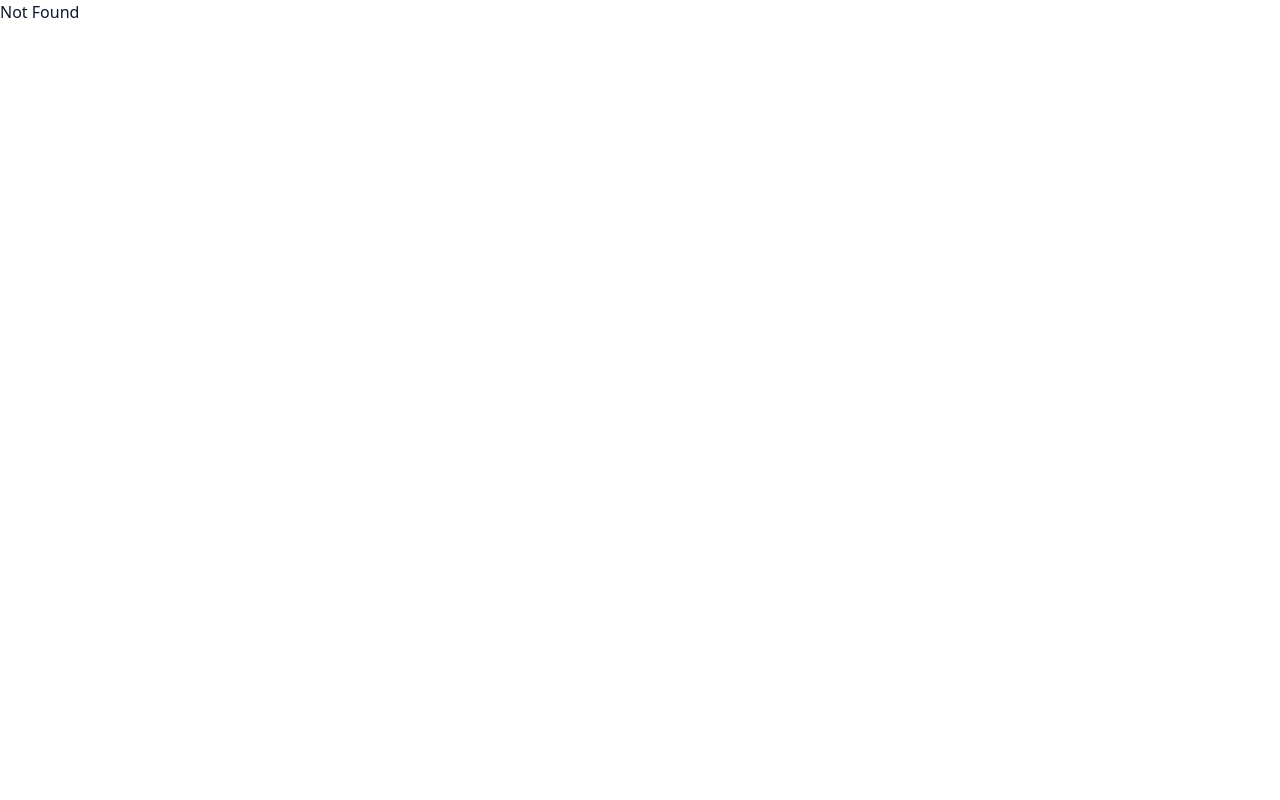
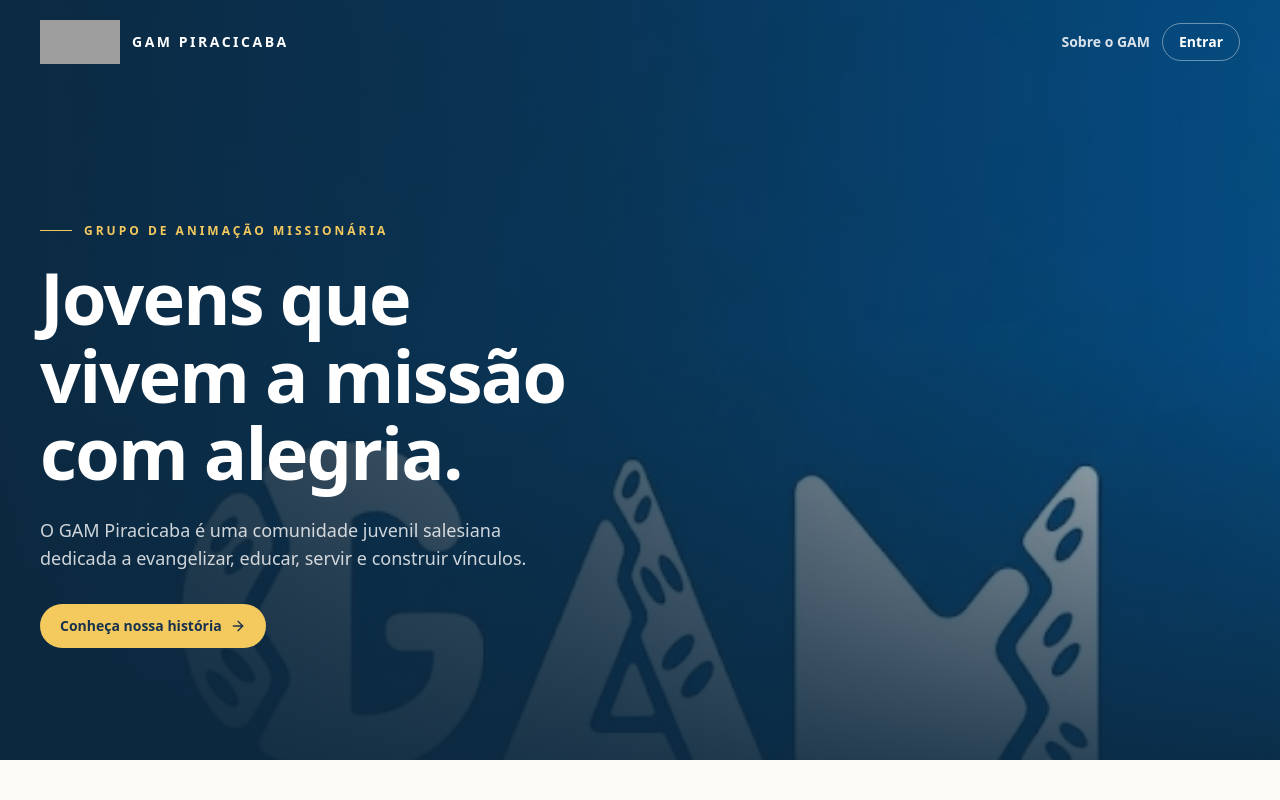
Before and after one commit to DudsFerraz/GAM-frontend, a React (Vite) app: page / in a window 1280 px wide. Shown: the top 800 px of the page. Built offline with nearby package versions, Linux system fonts and the light colour scheme; grey boxes are pictures that could not be loaded.

Commit message:
feat: implement home page layout with header, footer, sections, and routing

```diff
--- /dev/null
+++ b/src/features/home/components/AboutSection.tsx
@@ -0,0 +1,22 @@
+import oratorioImage from '@/assets/images/criancas_oratorio.jpeg'
+import dbJovensImage from '@/assets/images/db_jovens.jpg'
+
+export function AboutSection() {
+  return (
+    <section id="sobre" className="mx-auto max-w-7xl px-5 py-20 sm:px-8 sm:py-28 lg:px-10">
+      <div className="grid gap-12 lg:grid-cols-[1fr_1.1fr] lg:items-center lg:gap-20">
+        <div className="relative pl-5 sm:pl-10">
+          <div className="absolute left-0 top-6 h-48 w-1 rounded-full bg-[#e8b94e] sm:h-60" />
+          <p className="text-sm font-bold uppercase tracking-[0.2em] text-[#c28b1c]">Nossa identidade</p>
+          <h2 className="mt-4 text-3xl font-bold leading-tight sm:text-5xl">Uma juventude que escolhe permanecer.</h2>
+          <p className="mt-6 text-base leading-8 text-[#526579]">Nascido entre ex-alunos e lideranças pastorais dos colégios Dom Bosco, o GAM é um jeito de continuar a caminhada salesiana para além da escola — com responsabilidade, amizade, fé e missão.</p>
+          <p className="mt-4 text-base leading-8 text-[#526579]">Desde 2004, o grupo se faz presente em Piracicaba e em outras comunidades, sempre próximo de quem precisa de cuidado, esperança e companhia.</p>
+        </div>
+        <div className="grid grid-cols-2 gap-4 sm:gap-6">
+          <img src={oratorioImage} alt="Crianças durante uma atividade do oratório" className="h-56 w-full rounded-4xl object-cover shadow-lg sm:h-72" />
+          <img src={dbJovensImage} alt="Jovens reunidos em atividade salesiana" className="mt-10 h-56 w-full rounded-4xl object-cover shadow-lg sm:h-72" />
+        </div>
+      </div>
+    </section>
+  )
+}
--- /dev/null
+++ b/src/features/home/components/HeroSection.tsx
@@ -0,0 +1,30 @@
+import { ArrowRight } from 'lucide-react'
+
+import gamImage from '@/assets/images/gam.jpg'
+
+export function HeroSection() {
+  return (
+    <section id="inicio" className="relative isolate flex min-h-[690px] items-end overflow-hidden bg-[#17324d] sm:min-h-[760px]">
+      <img src={gamImage} alt="Jovens do GAM reunidos" className="absolute inset-0 -z-20 h-full w-full object-cover object-[center_35%]" />
+      <div className="absolute inset-0 -z-10 bg-[linear-gradient(90deg,rgba(12,39,61,.94)_0%,rgba(12,39,61,.7)_46%,rgba(12,39,61,.18)_100%)]" />
+      <div className="absolute inset-0 -z-10 bg-[linear-gradient(0deg,rgba(12,39,61,.8)_0%,transparent_55%)]" />
+
+      <div className="mx-auto w-full max-w-7xl px-5 pb-20 pt-36 sm:px-8 sm:pb-28 lg:px-10">
+        <div className="max-w-2xl text-white">
+          <p className="mb-5 flex items-center gap-3 text-xs font-bold uppercase tracking-[0.25em] text-[#f4c95d]">
+            <span className="h-px w-8 bg-[#f4c95d]" /> Grupo de Animação Missionária
+          </p>
+          <h1 className="max-w-xl text-4xl font-bold leading-[1.08] tracking-tight sm:text-6xl lg:text-7xl">
+            Jovens que vivem a missão com alegria.
+          </h1>
+          <p className="mt-6 max-w-lg text-base leading-7 text-white/80 sm:text-lg">
+            O GAM Piracicaba é uma comunidade juvenil salesiana dedicada a evangelizar, educar, servir e construir vínculos.
+          </p>
+          <a href="#sobre" className="mt-8 inline-flex items-center gap-2 rounded-full bg-[#f4c95d] px-5 py-3 text-sm font-bold text-[#17324d] transition hover:bg-[#ffdc7d] focus-visible:outline-none focus-visible:ring-2 focus-visible:ring-white">
+            Conheça nossa história <ArrowRight className="h-4 w-4" />
+          </a>
+        </div>
+      </div>
+    </section>
+  )
+}
--- /dev/null
+++ b/src/features/home/components/HomeFooter.tsx
@@ -0,0 +1,3 @@
+export function HomeFooter() {
+  return <footer className="border-t border-[#17324d]/10 px-5 py-7 text-center text-sm text-[#526579] sm:px-8">GAM Piracicaba · Grupo de Animação Missionária</footer>
+}
--- /dev/null
+++ b/src/features/home/components/HomeHeader.tsx
@@ -0,0 +1,29 @@
+import { Link } from '@tanstack/react-router'
+
+import gamLogo from '@/assets/logos/gam_logo.png'
+
+export function HomeHeader() {
+  return (
+    <header className="absolute inset-x-0 top-0 z-20">
+      <div className="mx-auto flex max-w-7xl items-center justify-between px-5 py-5 sm:px-8 lg:px-10">
+        <a href="#inicio" className="flex items-center gap-3" aria-label="GAM Piracicaba - início">
+          <img src={gamLogo} alt="GAM" className="h-11 w-20 object-cover object-center" />
+          <span className="hidden text-sm font-semibold tracking-[0.18em] text-white sm:block">
+            GAM PIRACICABA
+          </span>
+        </a>
+        <nav className="flex items-center gap-3 text-sm font-semibold" aria-label="Navegação principal">
+          <a className="hidden text-white/85 transition hover:text-white sm:block" href="#sobre">
+            Sobre o GAM
+          </a>
+          <Link
+            to="/auth/login"
+            className="rounded-full border border-white/40 px-4 py-2 text-white transition hover:bg-white/10 focus-visible:outline-none focus-visible:ring-2 focus-visible:ring-white"
+          >
+            Entrar
+          </Link>
+        </nav>
+      </div>
+    </header>
+  )
+}
--- /dev/null
+++ b/src/features/home/components/MissionCta.tsx
@@ -0,0 +1,13 @@
+import { Link } from '@tanstack/react-router'
+import { ArrowRight, HeartHandshake } from 'lucide-react'
+
+export function MissionCta() {
+  return (
+    <section className="px-5 py-20 text-center sm:px-8 sm:py-28">
+      <HeartHandshake className="mx-auto h-9 w-9 text-[#c28b1c]" aria-hidden="true" />
+      <h2 className="mx-auto mt-5 max-w-2xl text-3xl font-bold leading-tight sm:text-5xl">O software existe para cuidar melhor da missão.</h2>
+      <p className="mx-auto mt-5 max-w-xl leading-8 text-[#526579]">Organizar informações e responsabilidades ajuda os voluntários a dedicarem mais tempo às pessoas e comunidades.</p>
+      <Link to="/auth/register" className="mt-8 inline-flex items-center gap-2 rounded-full bg-[#17324d] px-6 py-3 text-sm font-bold text-white transition hover:bg-[#244b6b] focus-visible:outline-none focus-visible:ring-2 focus-visible:ring-[#17324d]">Fazer parte <ArrowRight className="h-4 w-4" /></Link>
+    </section>
+  )
+}
--- /dev/null
+++ b/src/features/home/components/PillarsSection.tsx
@@ -0,0 +1,32 @@
+import type { Pillar } from "../pages/HomePage";
+
+export function PillarsSection({ pillars }: { pillars: Pillar[] }) {
+  return (
+    <section className="bg-[#17324d] px-5 py-20 text-white sm:px-8 sm:py-24 lg:px-10">
+      <div className="mx-auto max-w-7xl">
+        <div className="max-w-xl">
+          <p className="text-sm font-bold uppercase tracking-[0.2em] text-[#f4c95d]">
+            O que nos move
+          </p>
+          <h2 className="mt-4 text-3xl font-bold sm:text-5xl">
+            Presença que vira caminho.
+          </h2>
+        </div>
+        <div className="mt-12 grid gap-5 md:grid-cols-3">
+          {pillars.map(({ icon: Icon, title, description }) => (
+            <article
+              key={title}
+              className=" rounded-2xl border border-white/10 bg-white/[.07] p-6
+              sm:p-8 transition-all duration-300 ease-out hover:-translate-y-1
+              hover:scale-[1.02] hover:bg-white/10 hover:shadow-lg "
+            >
+              <Icon className="h-7 w-7 text-[#f4c95d]" aria-hidden="true" />
+              <h3 className="mt-7 text-xl font-bold">{title}</h3>
+              <p className="mt-3 leading-7 text-white/70">{description}</p>
+            </article>
+          ))}
+        </div>
+      </div>
+    </section>
+  );
+}
--- /dev/null
+++ b/src/features/home/index.ts
@@ -0,0 +1 @@
+export { HomePage } from './pages/HomePage'
--- /dev/null
+++ b/src/features/home/pages/HomePage.tsx
@@ -0,0 +1,30 @@
+import { AboutSection } from '../components/AboutSection'
+import { HomeFooter } from '../components/HomeFooter'
+import { HomeHeader } from '../components/HomeHeader'
+import { HeroSection } from '../components/HeroSection'
+import { MissionCta } from '../components/MissionCta'
+import { PillarsSection } from '../components/PillarsSection'
+
+import { House, MapPin, Users, type LucideIcon } from 'lucide-react'
+
+
+export type Pillar = { icon: LucideIcon; title: string; description: string }
+
+const pillars: Pillar[] = [
+  { icon: House, title: 'Oratório', description: 'Um espaço de amizade, recreação e cuidado para crianças e adolescentes.' },
+  { icon: MapPin, title: 'Missão', description: 'Presença e serviço junto a comunidades, famílias e jovens de diferentes lugares.' },
+  { icon: Users, title: 'Comunidade', description: 'Uma caminhada feita de formação, oração, voluntariado e fraternidade.' },
+]
+
+export function HomePage() {
+  return (
+    <main className="min-h-screen overflow-hidden bg-[#fbfaf7] text-[#17324d]">
+      <HomeHeader />
+      <HeroSection />
+      <AboutSection />
+      <PillarsSection pillars={pillars} />
+      <MissionCta />
+      <HomeFooter />
+    </main>
+  )
+}
--- a/src/routeTree.gen.ts
+++ b/src/routeTree.gen.ts
@@ -12,6 +12,7 @@ import { Route as rootRouteImport } from './routes/__root'
 import { Route as ManageRouteImport } from './routes/manage'
 import { Route as AuthRouteImport } from './routes/auth'
 import { Route as AuthenticatedRouteImport } from './routes/_authenticated'
+import { Route as IndexRouteImport } from './routes/index'
 import { Route as AuthRegisterRouteImport } from './routes/auth/register'
 import { Route as AuthLoginRouteImport } from './routes/auth/login'
 import { Route as AuthenticatedHomeRouteImport } from './routes/_authenticated/home'
@@ -29,6 +30,11 @@ const AuthRoute = AuthRouteImport.update({
 } as any)
 const AuthenticatedRoute = AuthenticatedRouteImport.update({
   id: '/_authenticated',
+  getParentRoute: () => rootRouteImport,
+} as any)
+const IndexRoute = IndexRouteImport.update({
+  id: '/',
+  path: '/',
   getParentRoute: () => rootRouteImport,
 } as any)
 const AuthRegisterRoute = AuthRegisterRouteImport.update({
@@ -54,6 +60,7 @@ const AuthenticatedManageMembersRoute =
   } as any)
 
 export interface FileRoutesByFullPath {
+  '/': typeof IndexRoute
   '/auth': typeof AuthRouteWithChildren
   '/manage': typeof ManageRoute
   '/home': typeof AuthenticatedHomeRoute
@@ -62,6 +69,7 @@ export interface FileRoutesByFullPath {
   '/manage/members': typeof AuthenticatedManageMembersRoute
 }
 export interface FileRoutesByTo {
+  '/': typeof IndexRoute
   '/auth': typeof AuthRouteWithChildren
   '/manage': typeof ManageRoute
   '/home': typeof AuthenticatedHomeRoute
@@ -71,6 +79,7 @@ export interface FileRoutesByTo {
 }
 export interface FileRoutesById {
   __root__: typeof rootRouteImport
+  '/': typeof IndexRoute
   '/_authenticated': typeof AuthenticatedRouteWithChildren
   '/auth': typeof AuthRouteWithChildren
   '/manage': typeof ManageRoute
@@ -82,6 +91,7 @@ export interface FileRoutesById {
 export interface FileRouteTypes {
   fileRoutesByFullPath: FileRoutesByFullPath
   fullPaths:
+    | '/'
     | '/auth'
     | '/manage'
     | '/home'
@@ -90,6 +100,7 @@ export interface FileRouteTypes {
     | '/manage/members'
   fileRoutesByTo: FileRoutesByTo
   to:
+    | '/'
     | '/auth'
     | '/manage'
     | '/home'
@@ -98,6 +109,7 @@ export interface FileRouteTypes {
     | '/manage/members'
   id:
     | '__root__'
+    | '/'
     | '/_authenticated'
     | '/auth'
     | '/manage'
@@ -108,6 +120,7 @@ export interface FileRouteTypes {
   fileRoutesById: FileRoutesById
 }
 export interface RootRouteChildren {
+  IndexRoute: typeof IndexRoute
   AuthenticatedRoute: typeof AuthenticatedRouteWithChildren
   AuthRoute: typeof AuthRouteWithChildren
   ManageRoute: typeof ManageRoute
@@ -134,6 +147,13 @@ declare module '@tanstack/react-router' {
       path: ''
       fullPath: ''
       preLoaderRoute: typeof AuthenticatedRouteImport
+      parentRoute: typeof rootRouteImport
+    }
+    '/': {
+      id: '/'
+      path: '/'
+      fullPath: '/'
+      preLoaderRoute: typeof IndexRouteImport
       parentRoute: typeof rootRouteImport
     }
     '/auth/register': {
@@ -194,6 +214,7 @@ const AuthRouteChildren: AuthRouteChildren = {
 const AuthRouteWithChildren = AuthRoute._addFileChildren(AuthRouteChildren)
 
 const rootRouteChildren: RootRouteChildren = {
+  IndexRoute: IndexRoute,
   AuthenticatedRoute: AuthenticatedRouteWithChildren,
   AuthRoute: AuthRouteWithChildren,
   ManageRoute: ManageRoute,
--- /dev/null
+++ b/src/routes/index.tsx
@@ -0,0 +1,7 @@
+import { createFileRoute } from '@tanstack/react-router'
+
+import { HomePage } from '@/features/home'
+
+export const Route = createFileRoute('/')({
+  component: HomePage,
+})
```
Also changed, not shown: 2 other files (tests, documents, lock files or other folders).
